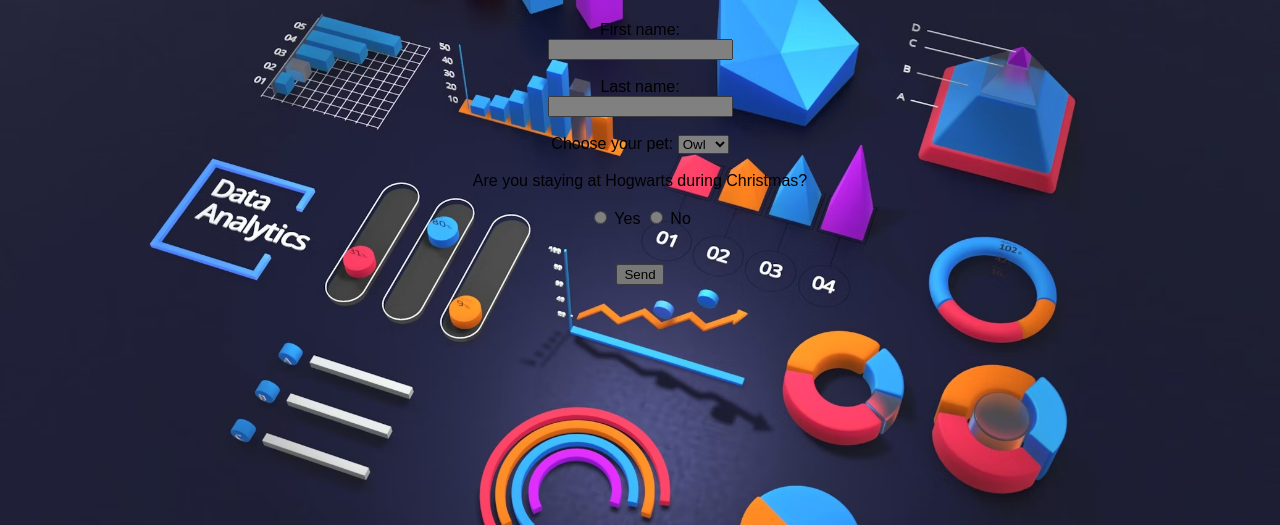
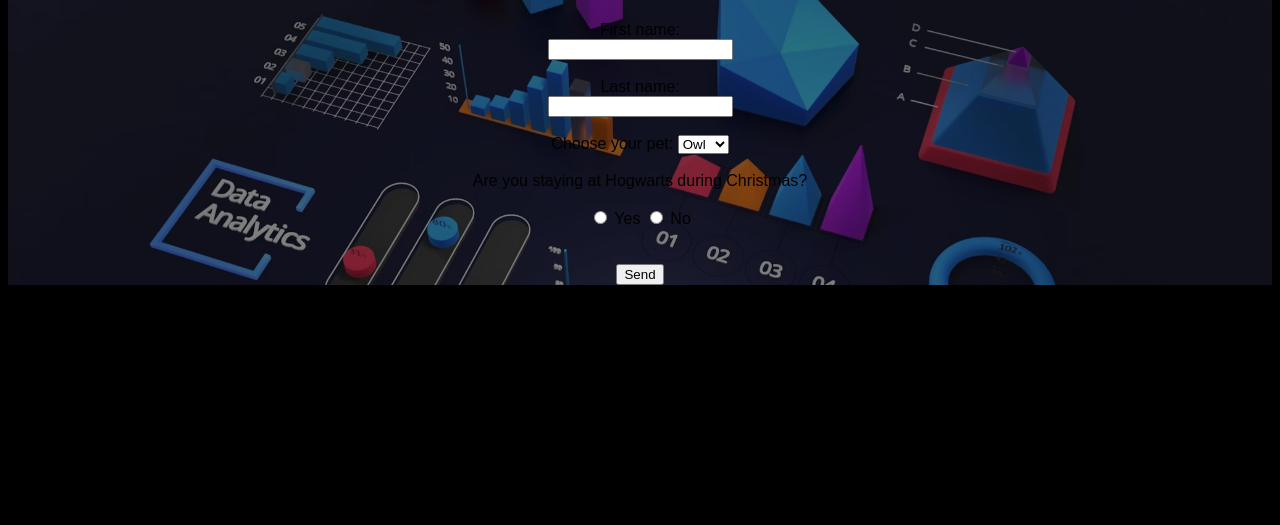
Before and after one commit to larinpaul/py-larin-with-postgresdb, a Flask app: page / in a window 1280 px wide. Shown: the part 159-684 px from the top of the page. Run offline with Flask 3, Linux system fonts and the light colour scheme.

Commit message:
Confgirued CSS

```diff
--- a/static/style.css
+++ b/static/style.css
@@ -2,10 +2,21 @@
   text-align: center;
   font-family: Arial, Helvetica, sans-serif;
   background-color: black;
+  position: relative; /* Ensure the pseudo-element is positioned correctly */
+}
+
+body::before {
+  content: '';
+  position: absolute;
+  top: 0;
+  left: 0;
+  width: 100%;
+  height: 100%;
   background-image: url('/static/background.png');
   background-repeat: no-repeat;
   background-size: cover;
   background-attachment: fixed;
   background-position: center;
-  filter: brightness(50%);
+  filter: brightness(50%); /* Adjust the brightness to your liking */
+  z-index: -1; /* Ensure the pseudo-element is behind the content */
 }
```
